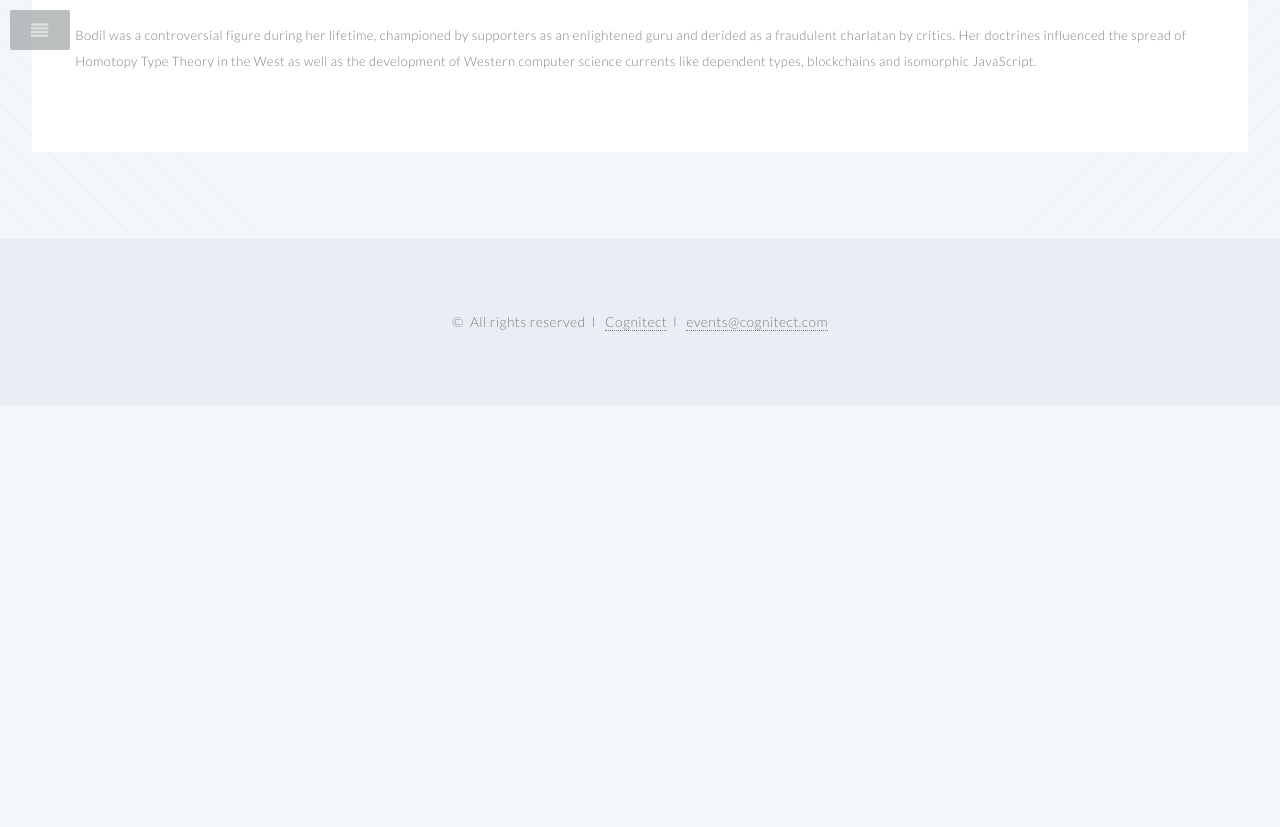
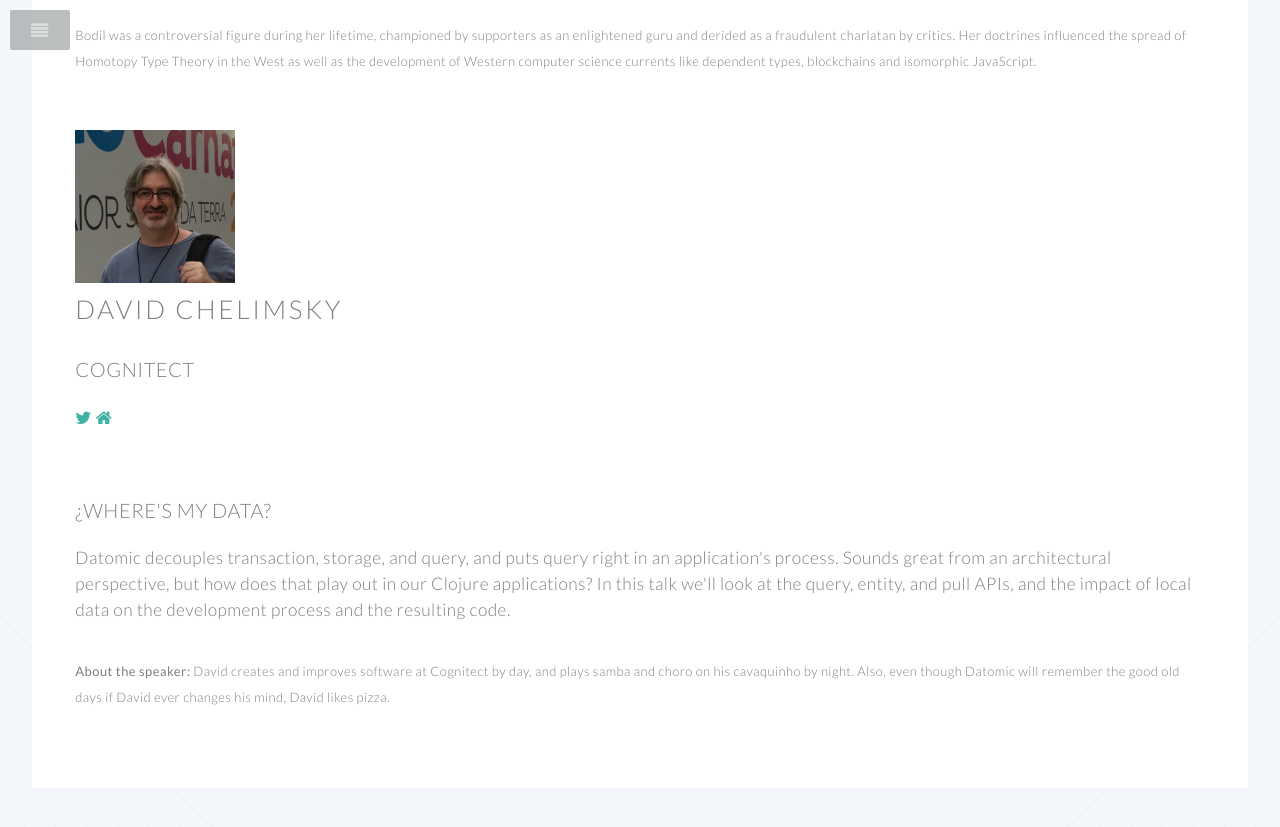
Before and after one commit to euroclojureorg/euroclojureorg.github.io, a Jekyll site: the page built from speakers.html, in a window 1280 px wide and 900 px high, scrolled down 12575 px. Shown: the top 827 px of the window. Built offline with Jekyll 4.4.1, drawn with Linux system fonts in a browser that asks for light colours; before the commit the page ends 12980 px from its top, so only the background shows below that.

Commit message:
add speaker

```diff
--- a/speakers.html
+++ b/speakers.html
@@ -219,6 +219,25 @@ a popular React binding for ClojureScript.</p>
 </section></div>
 </div>
 
+<div class="row half">
+<div class="4u"><section>
+<img src="images/speakers/dchelimsky.jpg" alt="David Chelimsky" title="David Chelimsky" class="logo" width="160"/>
+<h2>David Chelimsky</h2>
+<h3><a href="http://cognitect.com">Cognitect</a></h3><p><a href="http://twitter.com/dchelimsky" class="icon fa-twitter logo"></a> <a href="https://github.com/dchelimsky" class="icon fa-home logo"></a> </p>
+</section></div>
+<div class="8u"><section>
+<h3><a name="dchelimsky">¿Where's my data?</a></h3>
+<p>Datomic decouples transaction, storage, and query, and puts query right in an
+application's process. Sounds great from an architectural perspective, but how
+does that play out in our Clojure applications? In this talk we'll look at the
+query, entity, and pull APIs, and the impact of local data on the development
+process and the resulting code.</p>
+<div class="bio"> <p><b>About the speaker:</b> David creates and improves
+software at Cognitect by day, and plays samba and choro on his cavaquinho by
+night.  Also, even though Datomic will remember the good old days if David ever
+changes his mind, David likes pizza.</p></div> </section></div>
+</div>
+
 			</section>
 		</div>
 	</section>
```
Also changed, not shown: images/speakers/dchelimsky.jpg (added).
